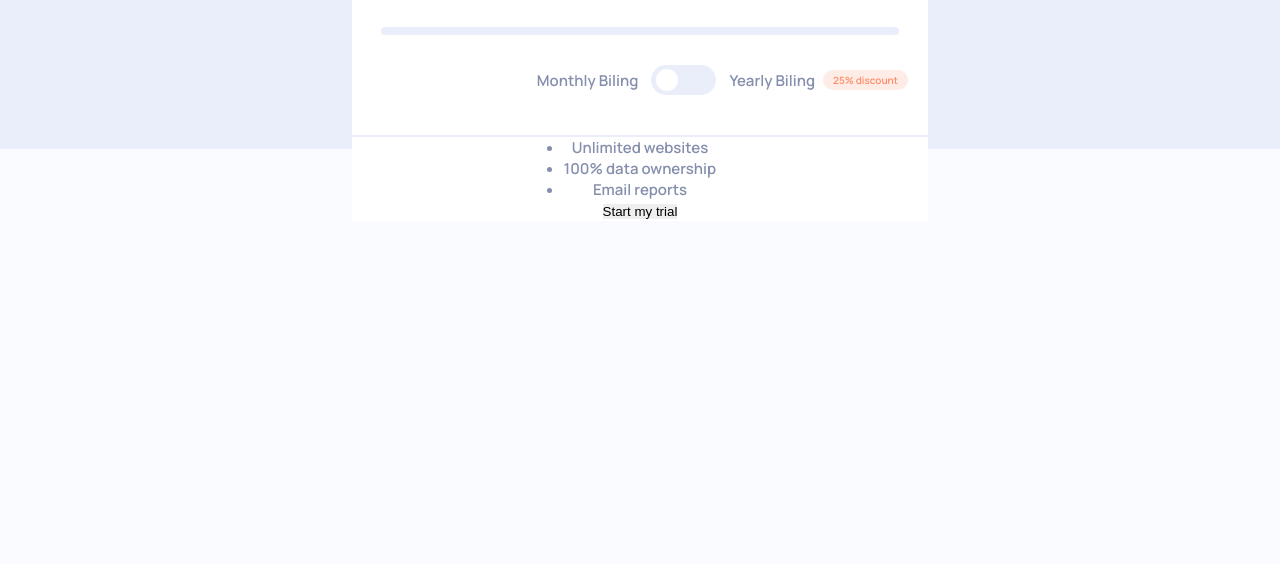
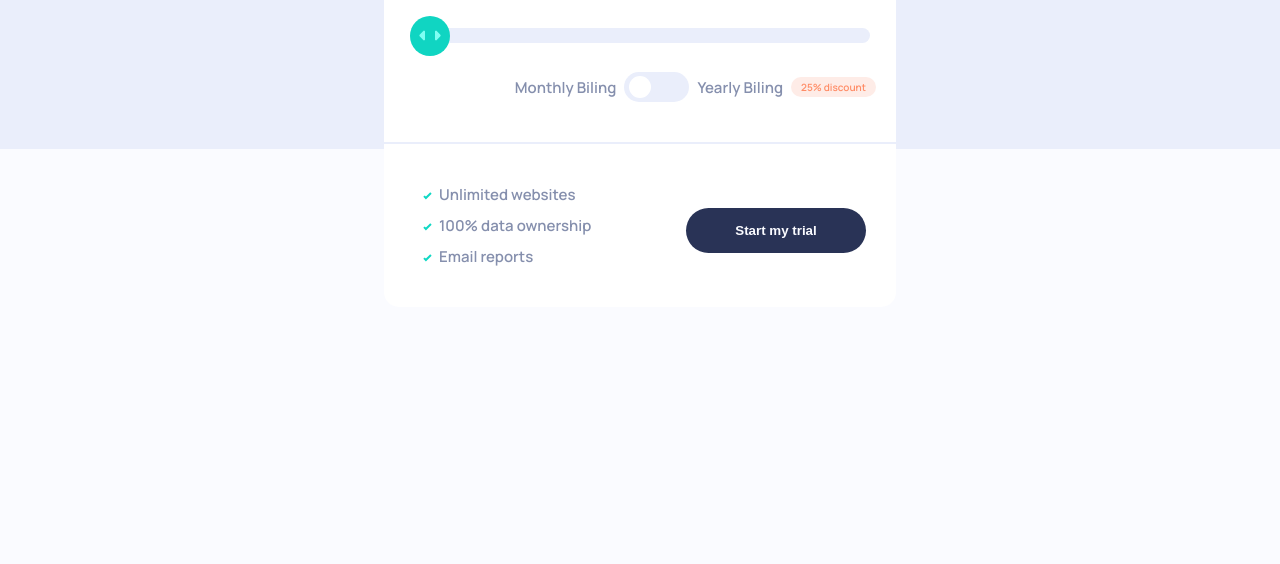
Before and after one commit to Luisgustavom1/InteractivePricingComponent, a plain HTML site: page index.html in a window 1280 px wide. Shown: the part 266-830 px from the top of the page. Drawn offline with Linux system fonts and the light colour scheme.

Commit message:
SliderBarDone

```diff
--- a/index.css
+++ b/index.css
@@ -43,13 +43,10 @@ body {
 
 /* Content */
 .container {
-    width: 45%;
-
-    margin: 0 auto;
-
+    width: 40%;
     min-width: 300px;
 
-    margin-top: 30px;
+    margin: 30px auto 0 auto;
 
     text-align: center;
 }
@@ -70,6 +67,8 @@ body {
     flex-direction: column;
     align-items: center;
     justify-content: center;
+
+    border-radius: 15px;
 }
 
 .card main {
@@ -83,7 +82,7 @@ body {
     justify-content: space-between;
     align-items: center;
 
-    font-weight: 800;
+    font-weight: 700;
 
     margin-bottom: 30px;
 
@@ -106,19 +105,42 @@ body {
 
 /* Slider bar */
 
-.bar.back {
+.bar {
     width: 90%;
-    height: 8px;
-
-    border-radius: 15px;
-
-    background-color: var(--empty-slide-bar);
+    height: 15px;
 
     margin: 0 auto 30px auto;
 }
 
+.bar input {
+    width: 100%;
+    height: 15px;
+
+    background-color: var(--empty-slide-bar);
+
+    appearance: none;
+    -webkit-appearance: none;
+
+    border-radius: 15px;
+
+    transition: .5s;
+}
+
+.bar input::-webkit-slider-thumb {
+    -webkit-appearance: none;
+    appearance: none;
+
+    width: 40px;
+    height: 40px;
+
+    border-radius: 50%;
+    background: no-repeat center url('./images/icon-slider.svg');
+    background-color: var(--slider-background);
+
+    cursor: pointer;
+}
+
 /* Discount Section */
-
 section {
     display: flex;
     align-items: center;
@@ -143,14 +165,6 @@ section .discount {
 }
 
 /* Switch */
-.switch {
-    display: flex;
-    align-items: center;
-    justify-content: flex-start;
-
-    padding: 0 5px;
-}
-
 .switch input[type='checkbox'] {
     width: 65px;
     height: 30px;
@@ -186,8 +200,47 @@ section .discount {
     background-color: var(--pricing-background-component);
 
     position: relative;
+    cursor: pointer;
+
+    transition: 5s;
 }
 
-.switch input:checked[type='checkbox']::before {
-    left: 62%;
+.switch input:checked[type='checkbox']:before {
+    left: 60%;
 }
+
+/* Footer */
+
+footer {
+    display: flex;
+    align-items: center;
+    justify-content: space-between;
+
+    width: 100%;
+
+    padding: 40px 30px 30px 55px;
+}
+
+footer aside button {
+    color: var(--main-background);
+    background-color: var(--text-cta-background);
+
+    font-weight: 600;
+
+    width: 180px;
+    height: 45px;
+
+    border-radius: 30px;
+}
+
+footer aside button:hover {
+    filter: brightness(1.2);
+}
+
+footer article li{
+    text-align: start;
+
+    margin-bottom: 10px;
+
+    list-style-image: url('./images/icon-check.svg');
+}
--- a/index.html
+++ b/index.html
@@ -25,20 +25,13 @@
                         <p>/month</p>
                     </span>
                 </header>
-                <div class="bar back">
-                    <div class="bar front">
-                        <span class="ball">
-
-                        </span>
-                    </div>
+                <div class="bar">
+                    <input class='slideBar' value='0' type='range' min='0' max='100' />
                 </div>
                 <section>
                     <p>Monthly Biling</p>
                     <div class="switch">
                         <input type='checkbox'/>
-                        <span class="ballSwitch">
-
-                        </span>
                     </div>
                     <p>
                         Yearly Biling
--- a/script.js
+++ b/script.js
@@ -0,0 +1,7 @@
+const input = document.querySelector('.slideBar');
+
+input.addEventListener('input', () => {
+    console.log(input.value);
+    var color = `linear-gradient(90deg, rgb(165, 243, 235) ${input.value}%, rgb(234, 238, 251) ${input.value}%)`;
+    input.style.background = color;
+});
```
